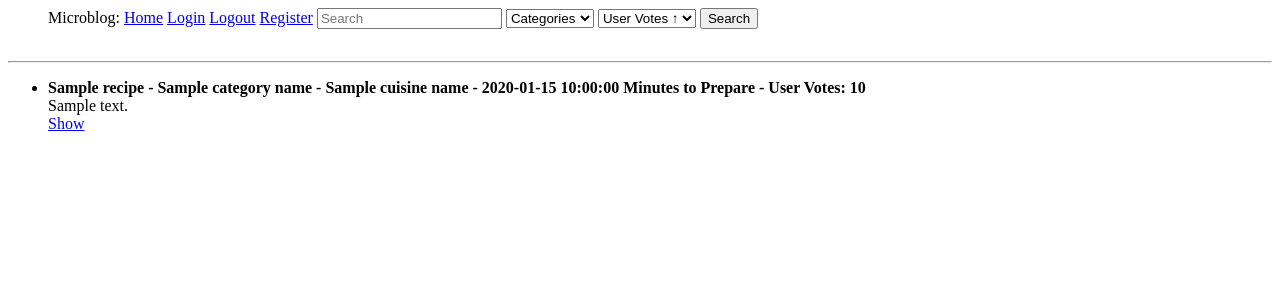
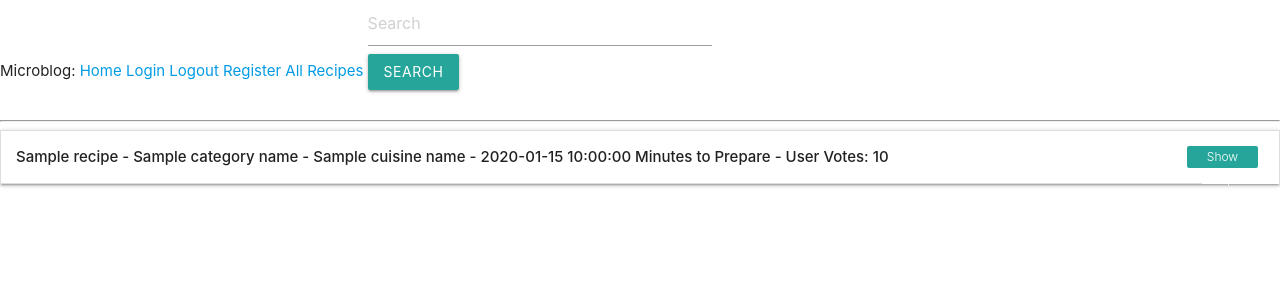
Before and after one commit to ramblingbarney/refactored-funicular, a Python web app: template templates/get_recipes.html in a window 1280 px wide. Shown: the top 300 px of the page. Run offline with Jinja, Linux system fonts and the light colour scheme; the template is opened without the code that fills it: most values are stand-ins (such as "Sample title", 1, 10 or a date in 2020); some libraries are stand-ins or nearby versions.

Commit message:
- Updated 'base.html' with links;   - local materialize style and js files   - style.css - Applied styles to 'get_recipes.html'

```diff
--- a/static/css/style.css
+++ b/static/css/style.css
@@ -1,11 +1,25 @@
-.btn_small {
-    height: 24px;
-    width: 60px;
-    line-height: 24px;
-    margin: 5px 5px;
-    padding: 0 0.5em;
+.nav-single-line{
+  display: inline-block;
 }
 
-.task_header {
+.reacipe_header {
     margin-top: 5px;
 }
+
+.wrapper {
+  margin-right: 6%;
+}
+
+.content {
+  float: left;
+  width: 100%;
+  padding-right: 25px;
+}
+
+.sidebar {
+  float: right;
+  width: 6%;
+  margin-right: -6%;
+  margin-top: 0 auto;
+  margin-bottom: 0 auto;
+}
--- a/templates/base.html
+++ b/templates/base.html
@@ -1,18 +1,18 @@
 <html>
     <head>
-      <style>
-
-      .nav-single-line{
-        display: inline-block;
-      }
-
-      </style>
-        {% if title %}
-        <title>{{ title }} - microblog</title>
-        {% else %}
-        <title>microblog</title>
-        {% endif %}
+      <title>Recipe Buddy</title>
+          <link rel= "stylesheet" type= "text/css" href= "{{ url_for('static',filename='vendor/materialize/css/materialize.min.css') }}">
+          <link rel= "stylesheet" type= "text/css" href= "{{ url_for('static',filename='css/style.css') }}">
     </head>
+    <script src="{{ url_for('static', filename='vendor/materialize/js/materialize.min.js') }}"></script>
+    <script>
+      document.addEventListener('DOMContentLoaded', function() {
+        var elem = document.querySelector('.collapsible.expandable');
+        var instance = M.Collapsible.init(elem, {
+          accordion: false
+        });
+      });
+    </script>
     <body>
         <div>
           <ul>
@@ -21,6 +21,7 @@
             <li class="nav-single-line"><a href="{{ url_for('login')}}">Login</a></li>
             <li class="nav-single-line"><a href="{{ url_for('logout')}}">Logout</a></li>
             <li class="nav-single-line"><a href="{{ url_for('register')}}">Register</a></li>
+            <li class="nav-single-line"><a href="{{ url_for('get_recipes')}}">All Recipes</a></li>
             <li class="nav-single-line"><form action="{{ url_for('search_recipes') }}" method="POST" class="col s12">
               <input name=_csrf_token type=hidden value="{{ csrf_token() }}">
               <input id="search-text" name="search_text" type="text" placeholder="Search" required>
--- a/templates/get_recipes.html
+++ b/templates/get_recipes.html
@@ -1,23 +1,24 @@
 {% extends 'base.html'%} {% block content %}
 <div class="row">
-    <ul class="collapsible" data-collapsible="accordion">
+    <ul class="collapsible expandable">
       <input name=_csrf_token type=hidden value="{{ csrf_token() }}">
         {% for recipe in recipes %}
           <li>
-              <div class="collapsible-header">
-                  <div class="recipe-header col s9">
-                      <strong>{{recipe.recipe_name}} - {{recipe.category_name[0]['category_name']}} - {{recipe.cuisine_name[0]['cuisine_name']}} - {{recipe.total_time}} Minutes to Prepare - User Votes: {{recipe.user_votes}}</strong>
-                  </div>
+            <div class="collapsible-header recipe-header wrapper">
+              <div class="content">
+                <strong>
+                  {{recipe.recipe_name}} - {{recipe.category_name[0]['category_name']}} - {{recipe.cuisine_name[0]['cuisine_name']}} - {{recipe.total_time}} Minutes to Prepare - User Votes: {{recipe.user_votes}}
+                </strong>
               </div>
-              <div class="collapsible-body recipe-description">
-                  <span>
-                  {{recipe.recipe_description}}
-              </span>
+                <div class="sidebar">
+                  <a href="{{url_for('show_recipe', recipe_id=recipe._id)}}"><span class="new badge" data-badge-caption="Show Recipe"></span></a>
               </div>
-              <a href="{{url_for('show_recipe', recipe_id=recipe._id)}}" class="waves-effect waves-light btn btn_small blue show_recipe_button">Show</a>
-          </li>
-        {% endfor %}
-
+            </div>
+            <div class="collapsible-body recipe-description">
+                {{recipe.recipe_description}}
+            </div>
+        </li>
+      {% endfor %}
     </ul>
 </div>
 {% endblock %}
```
